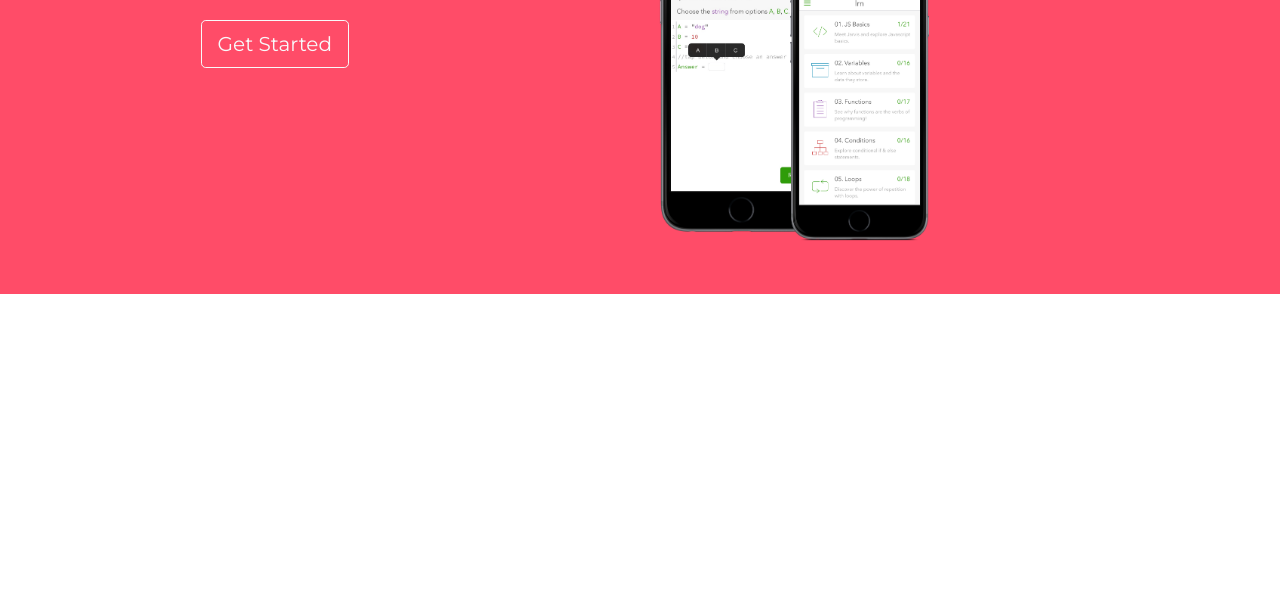
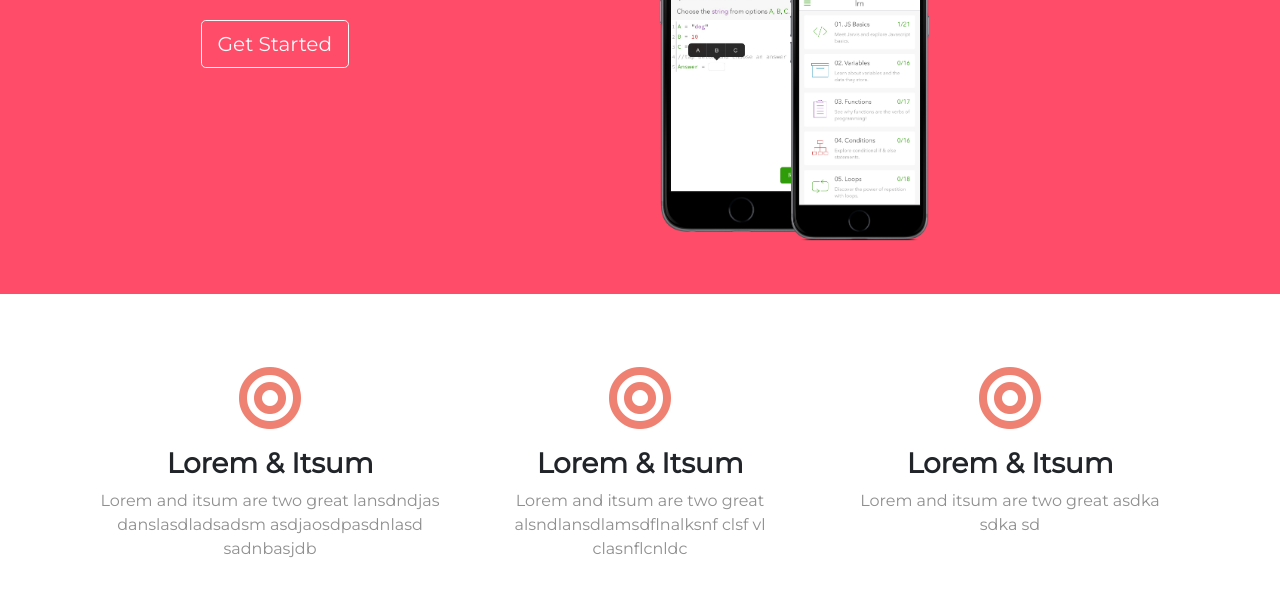
Before and after one commit to sakshambhargava/codebooky, a website: page index.html in a window 1280 px wide. Shown: the part 256-852 px from the top of the page. Before the commit the page ends 800 px from the top, so only its background shows below. Drawn offline with nearby package versions, Linux system fonts and the light colour scheme; a web font is replaced by a local one.

Commit message:
section 2 added

```diff
--- a/css/style.css
+++ b/css/style.css
@@ -10,6 +10,9 @@ h1{
     font-size: 2rem;
     line-height:1.5;
     font-family: 'Coiny', cursive !important;
+}
+p{
+    color: #8f8f8f;
 }
 .img-title{
     width: 60%;
@@ -40,3 +43,23 @@ h1{
     margin: 0 2rem;
     margin-bottom: 2rem;
 }
+
+/* ----------- Middle container --------*/
+
+.middle-cont{
+    padding:0 15%;
+}
+.feat{
+    text-align: center;
+    padding: 5%;
+}
+.middle-cont h3{
+    font-weight: bold;
+}
+.middle-cont i{
+    margin: 5% 0;
+    color: #ef8172;
+}
+.middle-cont i:hover{
+    color: #ff4c68;
+}
--- a/index.html
+++ b/index.html
@@ -60,6 +60,30 @@
 </div>
   </section>
 
+  <!--Middle Section-->
+
+  <section class="middle-cont container">
+        <div class="container">
+            <div class="row">
+                <div class="feat col-lg-4 col-md-4 col-sm-12">
+                    <i class="fas fa-bullseye fa-4x"></i>
+                    <h3>Lorem & Itsum</h3>
+                    <p>Lorem and itsum are two great lansdndjas danslasdladsadsm asdjaosdpasdnlasd sadnbasjdb</p>
+                </div>
+                <div class="feat col-lg-4 col-md-4 col-sm-12">
+                    <i class="fas fa-bullseye fa-4x"></i>
+                    <h3>Lorem & Itsum</h3>
+                    <p>Lorem and itsum are two great alsndlansdlamsdflnalksnf clsf vl clasnflcnldc </p>
+                </div>
+                <div class="feat col-lg-4 col-md-4 col-sm-12">
+                    <i class="fas fa-bullseye fa-4x"></i>
+                    <h3>Lorem & Itsum</h3>
+                    <p>Lorem and itsum are two great asdka sdka sd</p>
+                </div>
+            </div>
+        </div>
+
+    </section>
 
     <!-- <img src="images/pic02.jpg" alt=""> -->
 
```
Also changed, not shown: package.json (added, +23 -0 lines), 1 other file.
